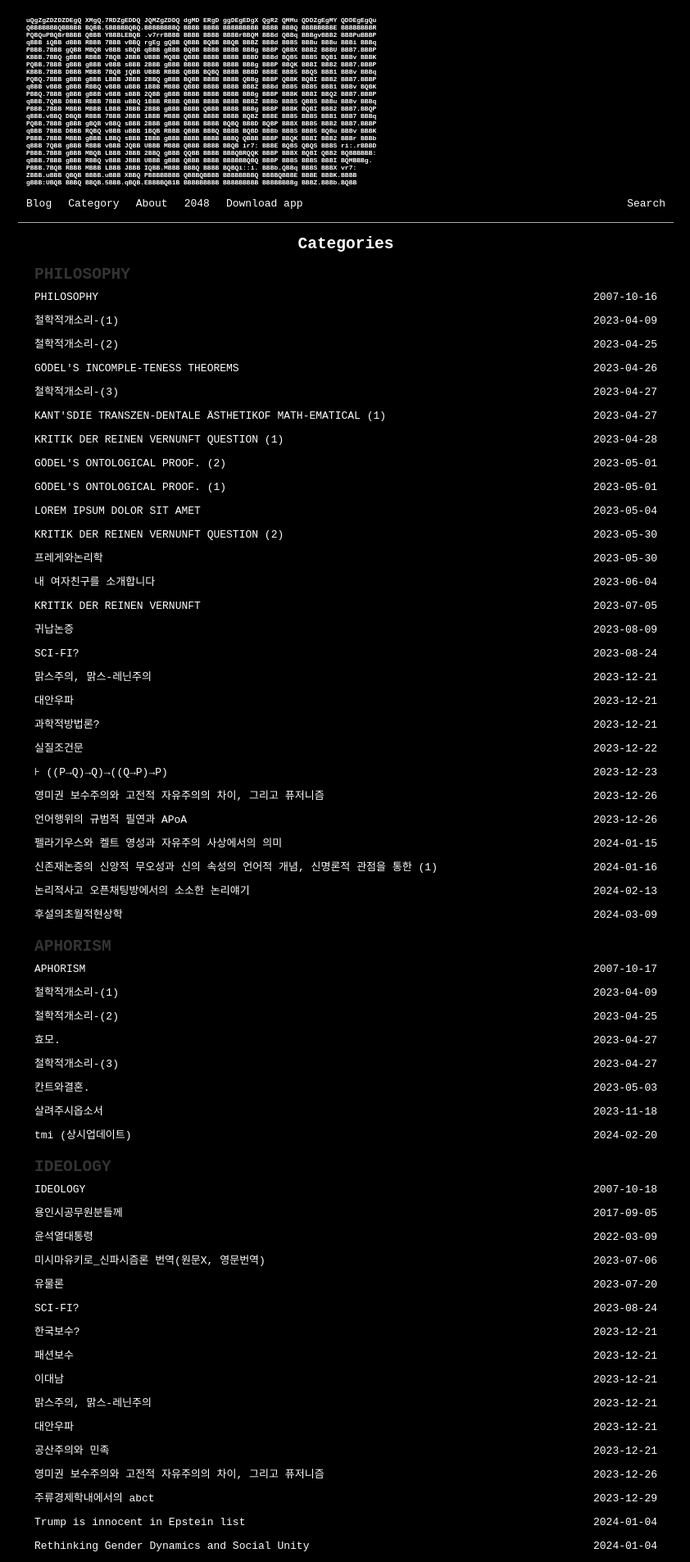
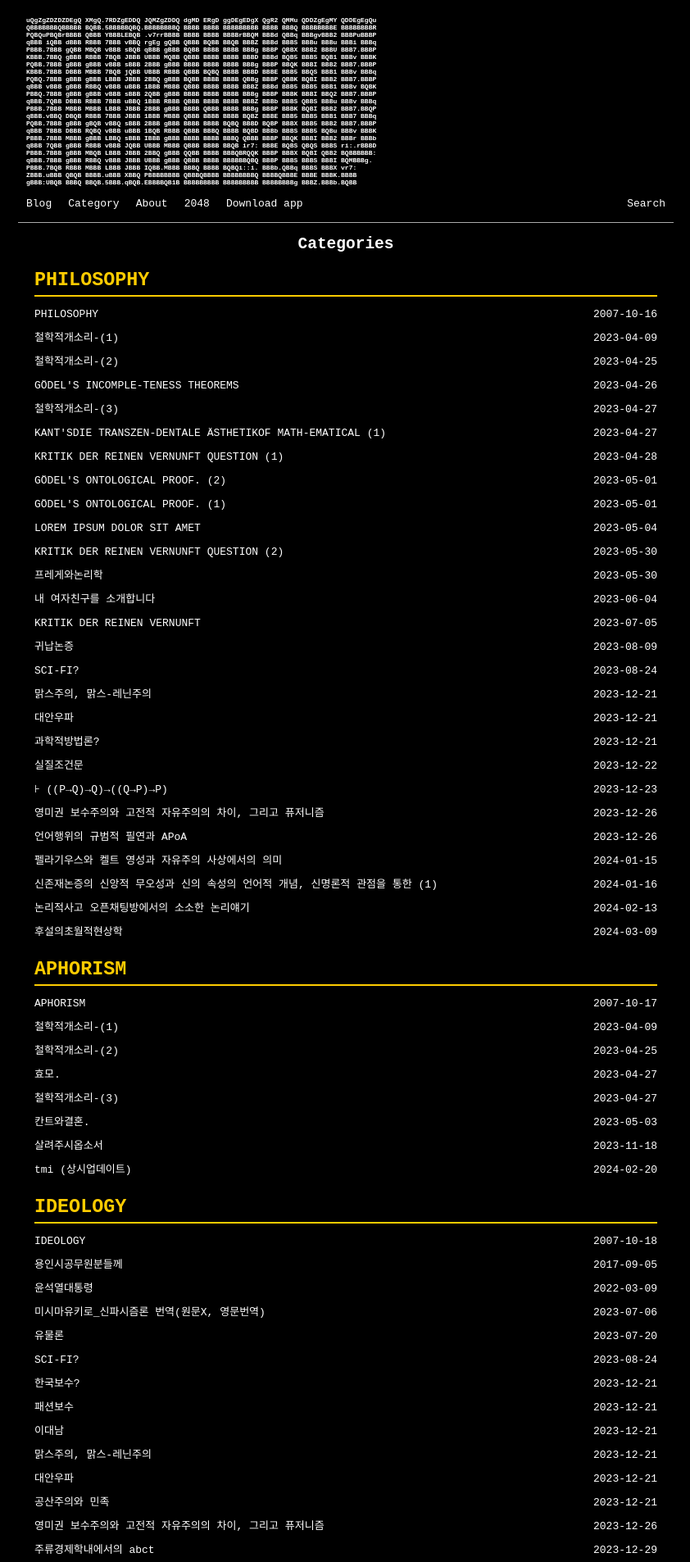
Before and after one commit to whoisrealminjueun/whoisrealminjueun.github.io, a Jekyll site: the page built from pages/category.html, in a window 1280 px wide. Shown: the top 1906 px of the page at 82% size, without its empty margins (218-1060 px from the left). Built offline with Jekyll 4.4.1, drawn with Linux system fonts in a browser that asks for light colours.

Commit message:
Update category.scss

```diff
--- a/_sass/category.scss
+++ b/_sass/category.scss
@@ -11,22 +11,21 @@
 }
 
 .categories-list li h2 {
-  font-size: 1.5em;
+  font-size: 1.8em;
   font-weight: bold;
-  margin-top: 15px;
-  margin-bottom: 5px;
-  color: #333;
+  margin-top: 20px;
+  margin-bottom: 10px;
+  color: #ffcc00;
+  text-transform: uppercase;
+  border-bottom: 2px solid #ffcc00;
+  padding-bottom: 5px;
+  cursor: pointer;
 }
 
-.category-list-item {
-  display: block;
-  position: relative;
-  margin: 7px 0;
-  overflow: hidden;
-  line-height: 24px;
+.posts-list {
+  margin-top: 10px;
 }
 
-.category-list-item-name {
-  width: calc(100% - 100px);
-  font-weight: 300;
+.hidden {
+  display: none;
 }
```
